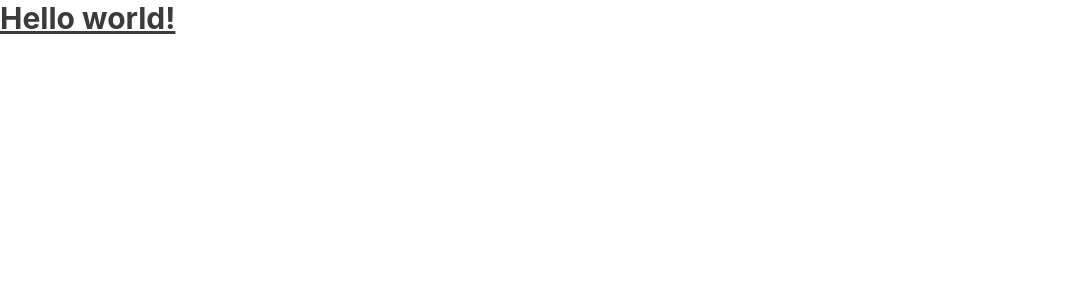
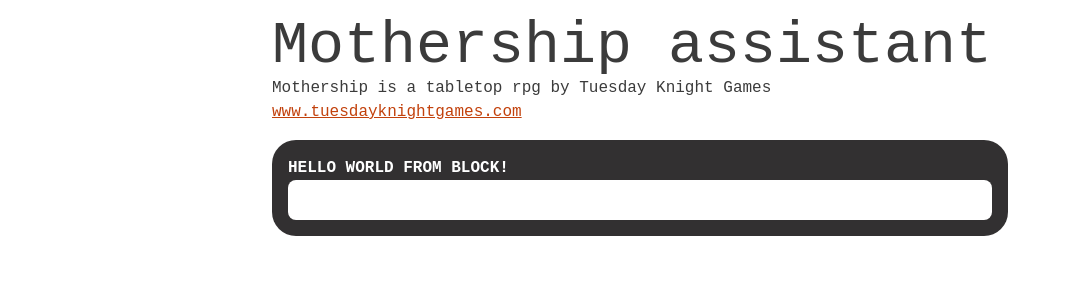
Before and after one commit to sbergot/mothership-assistant, a React (Vite) app: page / in a window 1280 px wide. Shown: the top 300 px of the page, without its empty margins (0-1071 px from the left). Built offline with nearby package versions, Linux system fonts and the light colour scheme.

Commit message:
basic theme

```diff
--- a/src/App.tsx
+++ b/src/App.tsx
@@ -1,8 +1,13 @@
+import { Block, Input } from "./Atoms"
+
 function App() {
   return (
-    <h1 className="text-3xl font-bold underline">
-      Hello world!
-    </h1>
+    <Block>
+      <div>
+        Hello world from Block!
+      </div>
+      <Input />
+    </Block>
   )
 }
 
--- /dev/null
+++ b/src/Atoms.tsx
@@ -0,0 +1,13 @@
+import { Children } from "./UITypes";
+
+export function Block({ children }: Children) {
+  return (
+    <div className="p-4 bg-mother-3 text-mother-1 rounded-3xl">
+      {children}
+    </div>
+  );
+}
+
+export function Input() {
+  return <input className="p-2 w-full rounded-lg text-mother-3 uppercase"></input>
+}
--- /dev/null
+++ b/src/BaseTypes.ts
@@ -0,0 +1,13 @@
+export interface Entry<T> {
+  id: string;
+  value: T;
+}
+
+export type EntryRecord<T> = Record<string, Entry<T>>;
+
+export interface Repository<T> {
+  saveNew(newVal: T): void;
+  update(entry: Entry<T>): void
+  deleteEntry(entry: Entry<T>): void
+  getEntries(): EntryRecord<T>
+}
--- /dev/null
+++ b/src/Layout.tsx
@@ -0,0 +1,18 @@
+import { Children } from "./UITypes";
+
+export function Layout({ children }: Children) {
+  return (
+    <div className="p-4 mx-auto max-w-3xl bg-mother-1">
+      <h1 className="text-6xl">
+        <a href="/">Mothership assistant</a>
+      </h1>
+      <h2>Mothership is a tabletop rpg by Tuesday Knight Games</h2>
+      <a className="link" href="www.tuesdayknightgames.com">
+        www.tuesdayknightgames.com
+      </a>
+      <div className="mt-4 uppercase font-bold">
+        {children}
+      </div>
+    </div>
+  );
+}
--- /dev/null
+++ b/src/UITypes.ts
@@ -0,0 +1,7 @@
+export interface Children {
+  children: React.ReactNode;
+}
+
+export interface ClassName {
+  className?: string;
+}
--- a/src/index.css
+++ b/src/index.css
@@ -1,19 +1,17 @@
 :root {
-  font-family: Inter, system-ui, Avenir, Helvetica, Arial, sans-serif;
-  line-height: 1.5;
-  font-weight: 400;
+  font-family: 'Space Mono', monospace;
 
   color-scheme: light dark;
   color: rgba(30, 30, 30, 0.87);
   background-color: #ffffff;
-
-  font-synthesis: none;
-  text-rendering: optimizeLegibility;
-  -webkit-font-smoothing: antialiased;
-  -moz-osx-font-smoothing: grayscale;
-  -webkit-text-size-adjust: 100%;
 }
 
 @tailwind base;
 @tailwind components;
 @tailwind utilities;
+
+@layer components {
+  .link {
+    @apply text-orange-700 underline;
+  }
+}
--- a/src/main.tsx
+++ b/src/main.tsx
@@ -2,9 +2,12 @@ import React from 'react'
 import ReactDOM from 'react-dom/client'
 import App from './App'
 import './index.css'
+import { Layout } from './Layout'
 
 ReactDOM.createRoot(document.getElementById('root') as HTMLElement).render(
   <React.StrictMode>
-    <App />
+    <Layout>
+      <App />
+    </Layout>
   </React.StrictMode>,
 )
--- /dev/null
+++ b/src/services.ts
@@ -0,0 +1,56 @@
+import { useState } from "react";
+import { Entry, EntryRecord, Repository } from "./BaseTypes";
+
+function uuidv4(): string {
+  return (([1e7] as any) + -1e3 + -4e3 + -8e3 + -1e11).replace(
+    /[018]/g,
+    (c: any) =>
+      (
+        c ^
+        (crypto.getRandomValues(new Uint8Array(1))[0] & (15 >> (c / 4)))
+      ).toString(16)
+  );
+}
+
+export function createRepository<T>(key: string) {
+  function loadRepo(): EntryRecord<T> {
+    const dataString = localStorage[key];
+    return dataString ? JSON.parse(dataString) : {};
+  }
+
+  function useRepository(): Repository<T> {
+    const [stateRepo, setStateRepo] = useState<EntryRecord<T>>(loadRepo());
+
+    function setRepo(setter: (r: EntryRecord<T>) => EntryRecord<T>) {
+      const repo = loadRepo();
+      const newRepo = setter(repo);
+      setStateRepo(newRepo);
+      localStorage[key] = JSON.stringify(newRepo);
+    }
+
+    function saveNew(newVal: T) {
+      const newId = uuidv4();
+      setRepo((repo) => ({ ...repo, [newId]: { id: newId, value: newVal } }));
+    }
+
+    function update(entry: Entry<T>) {
+      const id = entry.id;
+      setRepo((repo) => ({ ...repo, [id]: entry }));
+    }
+
+    function deleteEntry(entry: Entry<T>) {
+      setRepo((repo) => {
+        const newRepo = { ...repo };
+        delete newRepo[entry.id];
+        return newRepo;
+      });
+    }
+
+    function getEntries() {
+      return loadRepo();
+    }
+
+    return { saveNew, update, deleteEntry, getEntries };
+  }
+  return useRepository;
+}
--- a/tailwind.config.cjs
+++ b/tailwind.config.cjs
@@ -5,7 +5,16 @@ module.exports = {
     "./src/**/*.{ts,tsx}",
   ],
   theme: {
-    extend: {},
+    extend: {
+      colors: {
+        'mother': {
+          1: '#ffffff',
+          2: '#d7d7d7',
+          3: '#323031',
+          4: '#000000'
+        },
+      },
+    },
   },
   plugins: [],
 }
```
Also changed, not shown: 1 other file (tests, documents, lock files or other folders).
